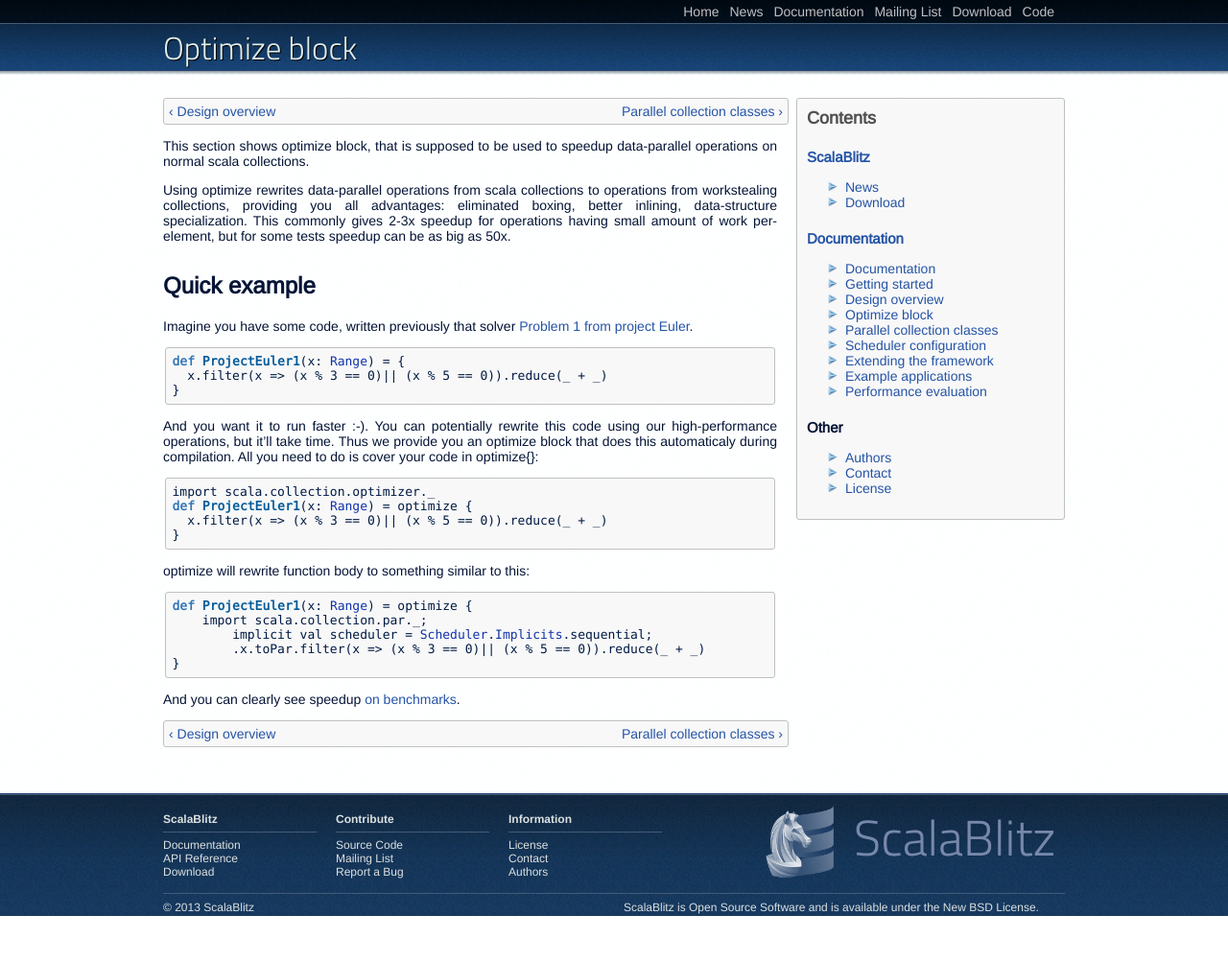
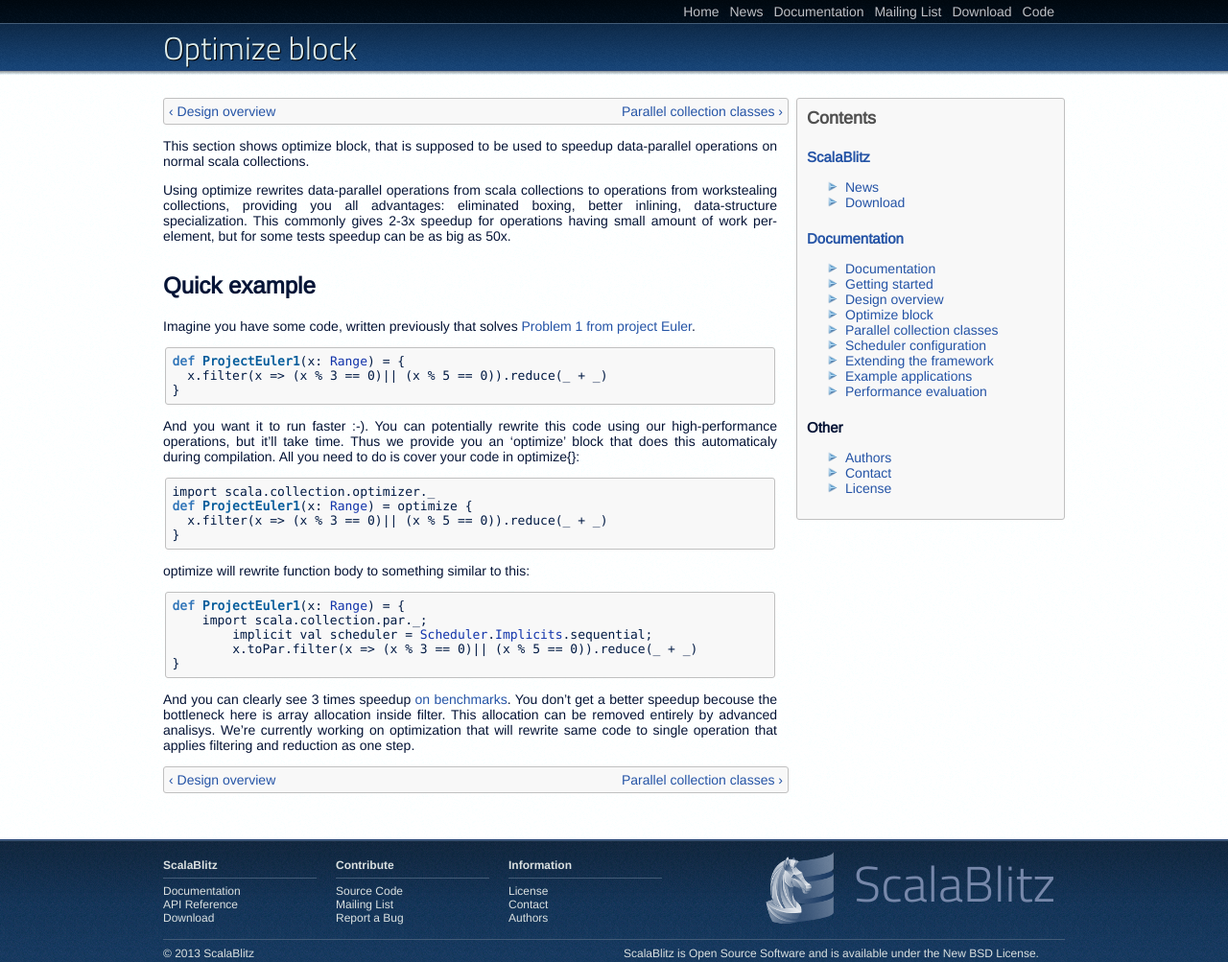
Before and after one commit to scala-blitz/scala-blitz.github.com, a Jekyll site: the page built from home/documentation/optimize.md, in a window 1280 px wide. Shown: the whole page at 96% size. Built offline with Jekyll 4.4.1, drawn with Linux system fonts in a browser that asks for light colours; before the commit the page ends 955 px from its top, so only the background shows below that.

Commit message:
Typos+ a short paragraph about fusion

```diff
--- a/home/documentation/optimize.md
+++ b/home/documentation/optimize.md
@@ -18,7 +18,7 @@ Using optimize rewrites data-parallel operations from scala collections to opera
 
 
 ## Quick example
-Imagine you have some code, written previously that solver [Problem 1 from project Euler](https://projecteuler.net/problem=1).
+Imagine you have some code, written previously that solves [Problem 1 from project Euler](https://projecteuler.net/problem=1).
 
 	def ProjectEuler1(x: Range) = {
       x.filter(x => (x % 3 == 0)|| (x % 5 == 0)).reduce(_ + _)
@@ -26,7 +26,7 @@ Imagine you have some code, written previously that solver [Problem 1 from proje
 
 And you want it to run faster :-).
 You can potentially rewrite this code using our high-performance operations, but it'll take time.
-Thus we provide you an optimize block that does this automaticaly during compilation.
+Thus we provide you an 'optimize' block that does this automaticaly during compilation.
 All you need to do is cover your code in optimize{}:
 
 
@@ -37,10 +37,12 @@ All you need to do is cover your code in optimize{}:
 
 optimize will rewrite function body to something similar to this:
 
-    def ProjectEuler1(x: Range) = optimize {
+    def ProjectEuler1(x: Range) = {
         import scala.collection.par._;
 		implicit val scheduler = Scheduler.Implicits.sequential;
-		.x.toPar.filter(x => (x % 3 == 0)|| (x % 5 == 0)).reduce(_ + _)
+		x.toPar.filter(x => (x % 3 == 0)|| (x % 5 == 0)).reduce(_ + _)
     }
 
-And you can clearly see speedup [on benchmarks](TODO).
+And you can clearly see 3 times speedup [on benchmarks](TODO).
+You don't get a better speedup becouse the bottleneck here is array allocation inside filter.
+This allocation can be removed entirely by advanced analisys. We're currently working on optimization that will rewrite same code to single operation that applies filtering and reduction as one step.
```
